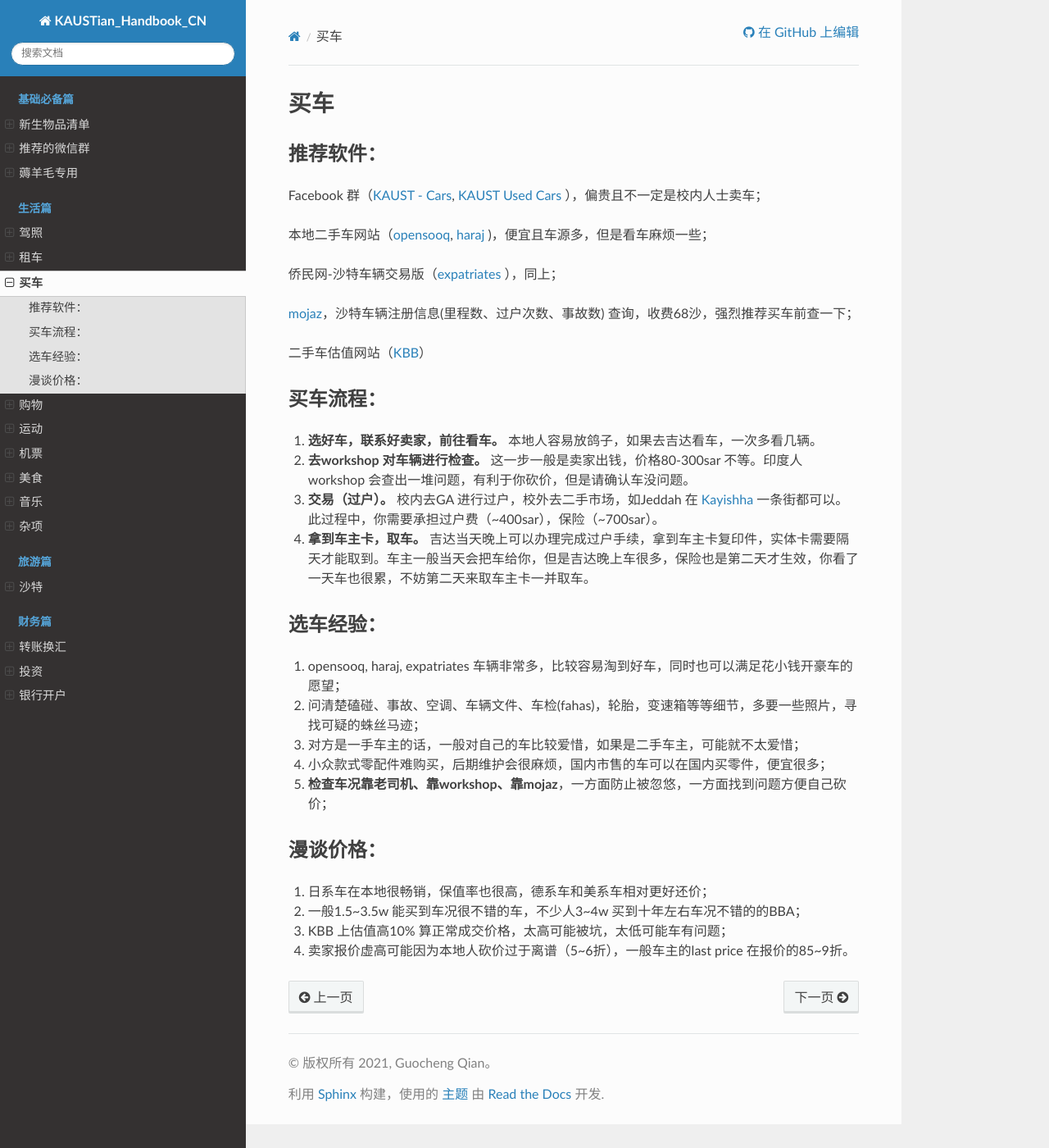
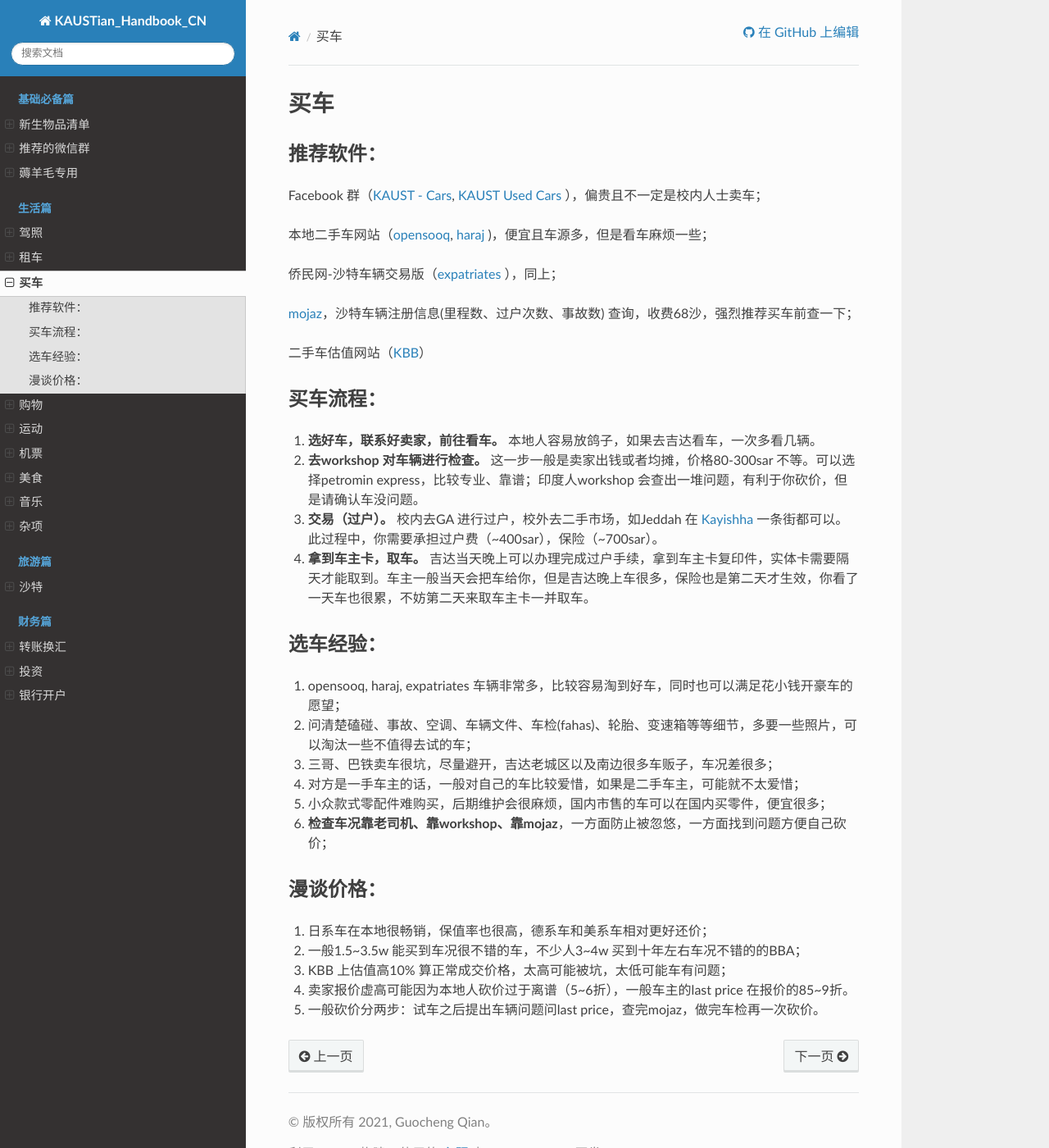
Before and after one commit to guochengqian/KAUSTian_Handbook_CN, a Sphinx documentation site: the page built from docs/content/life/buy_car.rst, in a window 1280 px wide and 1400 px high. Shown: the whole window at 82% size. Built offline with Sphinx 7.4.7 and the Read the Docs theme 2.0.0, drawn with Linux system fonts in a browser that asks for light colours.

```diff
--- a/docs/content/life/buy_car.rst
+++ b/docs/content/life/buy_car.rst
@@ -26,7 +26,7 @@ Facebook 群（`KAUST - Cars <https://www.facebook.com/groups/kaustcars/>`_,
 
 1. **选好车，联系好卖家，前往看车。** 本地人容易放鸽子，如果去吉达看车，一次多看几辆。
 
-2. **去workshop 对车辆进行检查。** 这一步一般是卖家出钱，价格80-300sar 不等。印度人workshop 会查出一堆问题，有利于你砍价，但是请确认车没问题。
+2. **去workshop 对车辆进行检查。** 这一步一般是卖家出钱或者均摊，价格80-300sar 不等。可以选择petromin express，比较专业、靠谱；印度人workshop 会查出一堆问题，有利于你砍价，但是请确认车没问题。
 
 3. **交易（过户）。** 校内去GA 进行过户，校外去二手市场，如Jeddah 在 `Kayishha <https://www.google.com/maps/@21.6233441,39.1922081,18.38z>`_ 一条街都可以。此过程中，你需要承担过户费（~400sar），保险（~700sar）。
 
@@ -37,10 +37,11 @@ Facebook 群（`KAUST - Cars <https://www.facebook.com/groups/kaustcars/>`_,
 -----
 
 1. opensooq, haraj, expatriates 车辆非常多，比较容易淘到好车，同时也可以满足花小钱开豪车的愿望；
-2. 问清楚磕碰、事故、空调、车辆文件、车检(fahas)，轮胎，变速箱等等细节，多要一些照片，寻找可疑的蛛丝马迹；
-3. 对方是一手车主的话，一般对自己的车比较爱惜，如果是二手车主，可能就不太爱惜；
-4. 小众款式零配件难购买，后期维护会很麻烦，国内市售的车可以在国内买零件，便宜很多；
-5. **检查车况靠老司机、靠workshop、靠mojaz**，一方面防止被忽悠，一方面找到问题方便自己砍价；
+2. 问清楚磕碰、事故、空调、车辆文件、车检(fahas)、轮胎、变速箱等等细节，多要一些照片，可以淘汰一些不值得去试的车；
+3. 三哥、巴铁卖车很坑，尽量避开，吉达老城区以及南边很多车贩子，车况差很多；
+4. 对方是一手车主的话，一般对自己的车比较爱惜，如果是二手车主，可能就不太爱惜；
+5. 小众款式零配件难购买，后期维护会很麻烦，国内市售的车可以在国内买零件，便宜很多；
+6. **检查车况靠老司机、靠workshop、靠mojaz**，一方面防止被忽悠，一方面找到问题方便自己砍价；
 
 
 漫谈价格：
@@ -50,3 +51,4 @@ Facebook 群（`KAUST - Cars <https://www.facebook.com/groups/kaustcars/>`_,
 2. 一般1.5~3.5w 能买到车况很不错的车，不少人3~4w 买到十年左右车况不错的的BBA；
 3. KBB 上估值高10% 算正常成交价格，太高可能被坑，太低可能车有问题；
 4. 卖家报价虚高可能因为本地人砍价过于离谱（5~6折），一般车主的last price 在报价的85~9折。
+5. 一般砍价分两步：试车之后提出车辆问题问last price，查完mojaz，做完车检再一次砍价。
```
Also changed, not shown: docs/content/life/drive.rst (+6 -8 lines).
